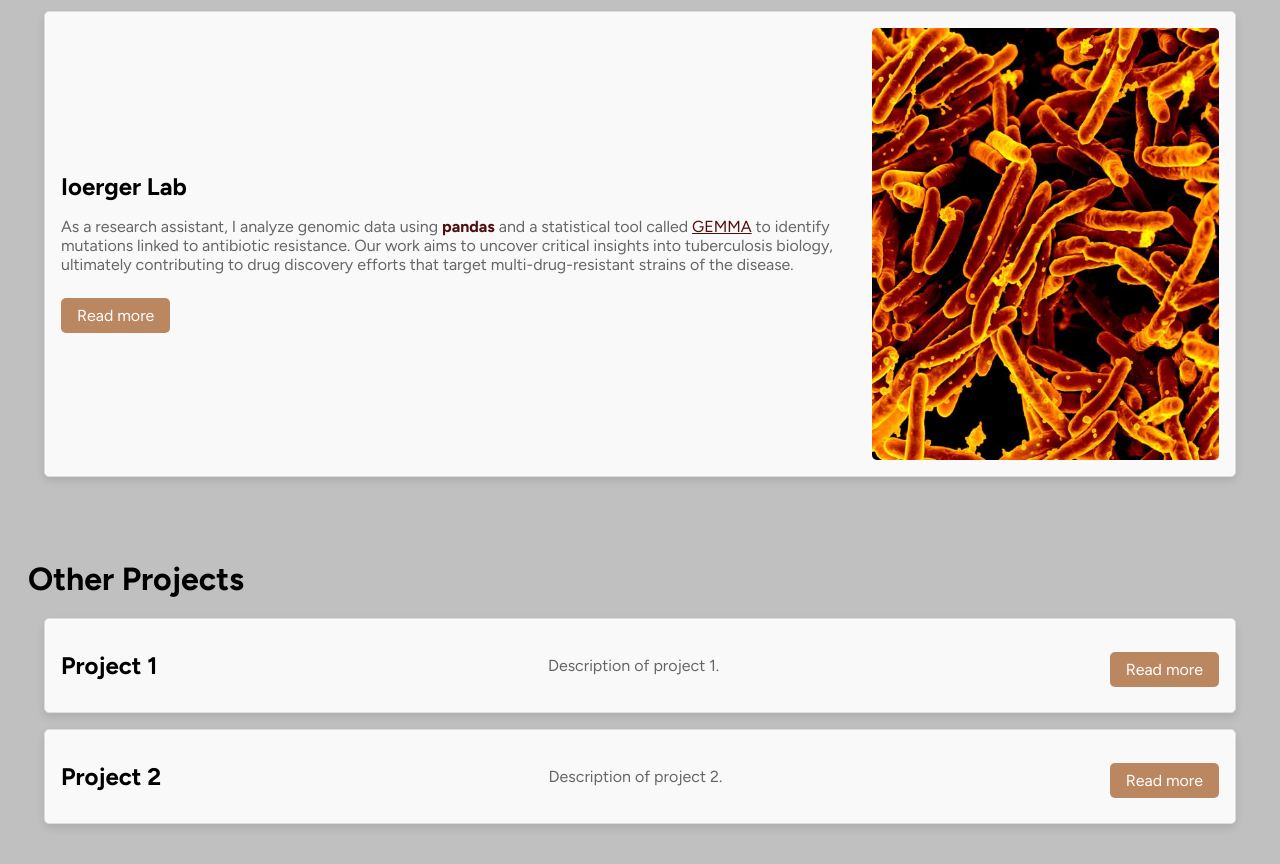
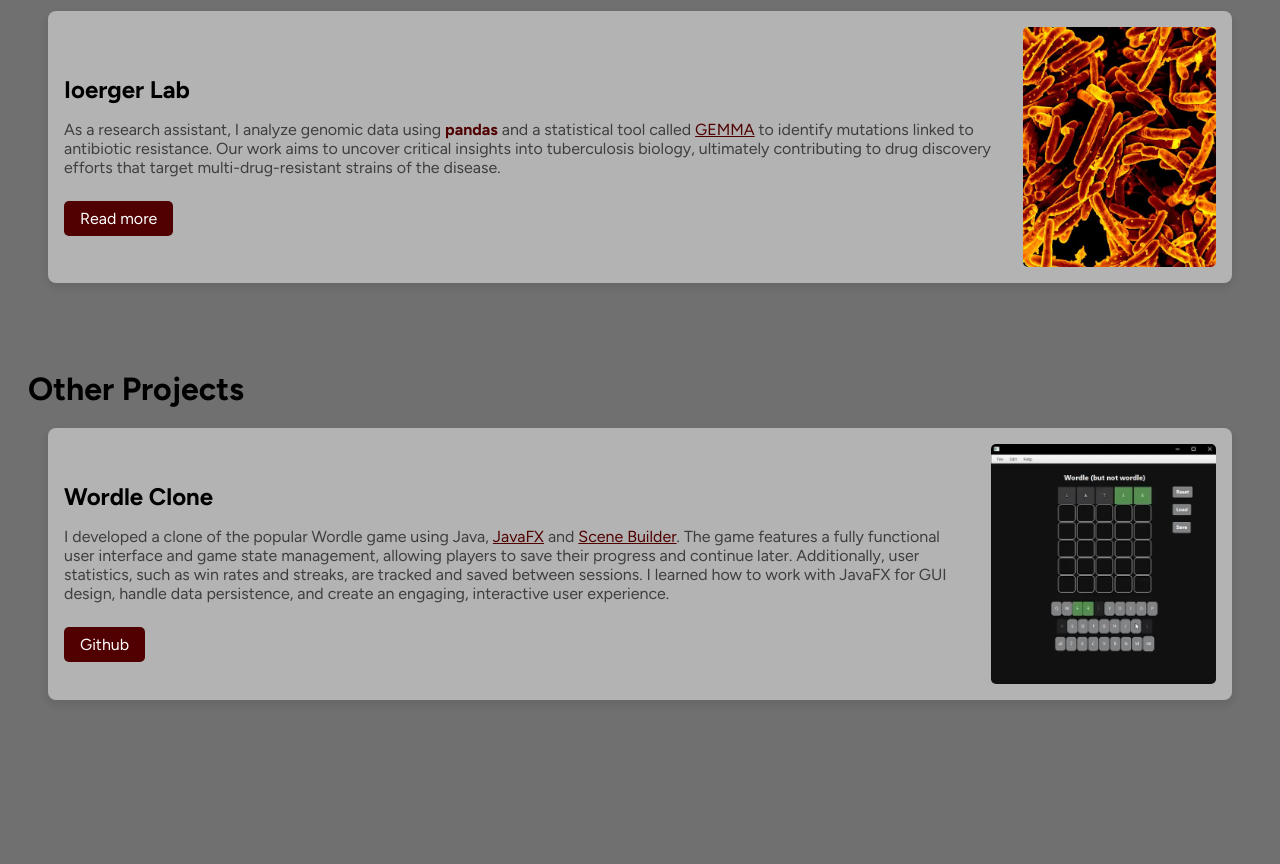
Before and after one commit to Iridium01/CSCE_331_Dong, a plain HTML site: page projects.html in a window 1280 px wide. Shown: the part 420-1284 px from the top of the page. After the commit the page ends 1168 px from the top, so only its background shows below. Drawn offline with Linux system fonts and the light colour scheme.

Commit message:
updated project page styling

```diff
--- a/projects.html
+++ b/projects.html
@@ -32,8 +32,8 @@
                 <img src="tuberculosis-hero.jpg" alt="M. tuberculosis image" class="project-image">
                 <div class="project-content">
                     <h3>Ioerger Lab</h3>
-                    <p>As a research assistant, I analyze genomic data using <b>pandas</b> and a statistical tool called <a-link href="https://github.com/genetics-statistics/GEMMA" target="_blank">GEMMA</a-link> to identify mutations linked to antibiotic resistance. Our work aims to uncover critical insights into tuberculosis biology, ultimately contributing to drug discovery efforts that target multi-drug-resistant strains of the disease.</p>
-                    <a href="https://orca2.tamu.edu/tom/iLab.html" target="_blank">Read more</a>
+                    <p>As a research assistant, I analyze genomic data using <b>pandas</b> and a statistical tool called <a class="text-link" href="https://github.com/genetics-statistics/GEMMA" target="_blank">GEMMA</a> to identify mutations linked to antibiotic resistance. Our work aims to uncover critical insights into tuberculosis biology, ultimately contributing to drug discovery efforts that target multi-drug-resistant strains of the disease.</p>
+                    <a class="read-more" href="https://orca2.tamu.edu/tom/iLab.html" target="_blank">Read more</a>
                 </div>
             </div>
         </div>
@@ -41,15 +41,14 @@
         <div class="other-projects-section">
             <h2>Other Projects</h2>
             <div class="project">
-                <h3>Project 1</h3>
-                <p>Description of project 1.</p>
-                <a href="link-to-project-1">Read more</a>
+                <img src="wordle.png" alt="Wordle clone image" class="project-image">
+                <div class="project-content">
+                    <h3>Wordle Clone</h3>
+                    <p>I developed a clone of the popular Wordle game using Java, <a class="text-link" href="https://openjfx.io/" target="_blank">JavaFX</a> and <a class="text-link" href="https://gluonhq.com/products/scene-builder/" target="_blank">Scene Builder</a>. The game features a fully functional user interface and game state management, allowing players to save their progress and continue later. Additionally, user statistics, such as win rates and streaks, are tracked and saved between sessions. I learned how to work with JavaFX for GUI design, handle data persistence, and create an engaging, interactive user experience.</p>
+                    <a class="read-more" href="https://github.com/Iridium01/Wordle-Clone">Github</a>
+                </div>
             </div>
-            <div class="project">
-                <h3>Project 2</h3>
-                <p>Description of project 2.</p>
-                <a href="link-to-project-2">Read more</a>
-            </div>
+
         </div>
 
     </body>
--- a/theme1.css
+++ b/theme1.css
@@ -3,7 +3,7 @@
 
 .header {
     overflow: hidden;
-    background-color: #C0C0C0;
+    background-color: #707070;
     padding: 20px 10px;
   }
 
@@ -27,8 +27,8 @@
 
   /* Change the background color on mouse-over */
   .header a:not(.logo):hover {
-    background-color: #A9A9A9;
-    color: black;
+    background-color: #500000;
+    color: white;
   }
 
   /* Style the active/current link*/
@@ -44,13 +44,15 @@
 
 body {
   font-family: "Figtree", sans-serif;
-    background-color: #C0C0C0;
+  background-color: #707070;
 }
 
 strong, b {
-    color: #4F0E0E;
+  color: #500000;
   font-weight: bold;
 }
+
+/* Landing Page styling */
 
   .about-me {
     display: flex;
@@ -62,6 +64,7 @@
   .about-me-headshot {
     max-width: 50%;
     margin-right: 20px;
+    border-radius: 8px;
   }
 
   .about-me-text {
@@ -80,6 +83,25 @@
     }
   }
 
+/* footer styling */
+  .footer {
+    background-color: #707070;
+    color: black;
+    text-align: center;
+    padding: 20px 0;
+    margin: auto;
+    border-radius: 10px;
+    width: 100%;
+    bottom: 0;
+}
+
+  .footer a {
+      color: #500000;
+      text-decoration: none;
+  }
+
+  /* Project styling */
+
   .project-header {
     text-align: center;
     padding: 50px;
@@ -87,21 +109,22 @@
 
     .project-header h1 {
         font-size: 2.5em;
+        color: #000000;
     }
 
     .project-header p {
         font-size: 1.2em;
-    color: #666;
+        color: #000000;
     }
 
   /* Project tiles styling */
   .project {
-    border: 1px solid #ddd;
-    border-radius: 5px;
+      /* border: 1px solid #ddd; */
+      border-radius: 8px;
       padding: 16px;
-    margin: 16px;
+      margin: 20px;
       text-align: left;
-    background-color: #f9f9f9;
+      background-color: #d1d1d1b0;
       box-shadow: 0 4px 8px rgba(0, 0, 0, 0.1);
       display: flex;
       align-items: center;
@@ -110,6 +133,7 @@
 
     .project img {
         max-width: 30%;
+        max-height: 15em;
         margin-left: 20px;
         border-radius: 5px;
         order: 2;
@@ -119,40 +143,32 @@
         font-size: 1.5em;
         margin: 16px 0;
         order: 1;
+        color: #000000;
     }
 
     .project p {
         font-size: 1em;
-    color: #666;
+        color: #3E3E3E;
         order: 1;
     }
 
-.project a {
+    .read-more {
       display: inline-block;
       margin-top: 8px;
       padding: 8px 16px;
-  background-color: #BB8760;
+      background-color: #500000;
       color: white;
       text-decoration: none;
       border-radius: 5px;
       order: 1;
     }
 
-a-link {
-  color: #4F0E0E;
+    .text-link {
+      color: #500000;
       text-decoration: underline;
     }
 
-a-link:hover {
-  color: #4F0E0E;
-  text-decoration: underline;
-}
-
-.project a:hover {
-  background-color: #45a049;
-}
-
-/* Section styling */
+  /* Projects Section styling */
   .research-section, .other-projects-section {
     padding: 20px;
   }
@@ -160,4 +176,7 @@ a-link:hover {
   .research-section h2, .other-projects-section h2 {
     font-size: 2em;
     margin-bottom: 20px;
+    color: #000000;
   }
+
+/* Resume page styling */
```
Also changed, not shown: index.html (+9 -2 lines), wordle.png (added), 1 other file. Lines whose indentation alone changed are shown as unchanged.
